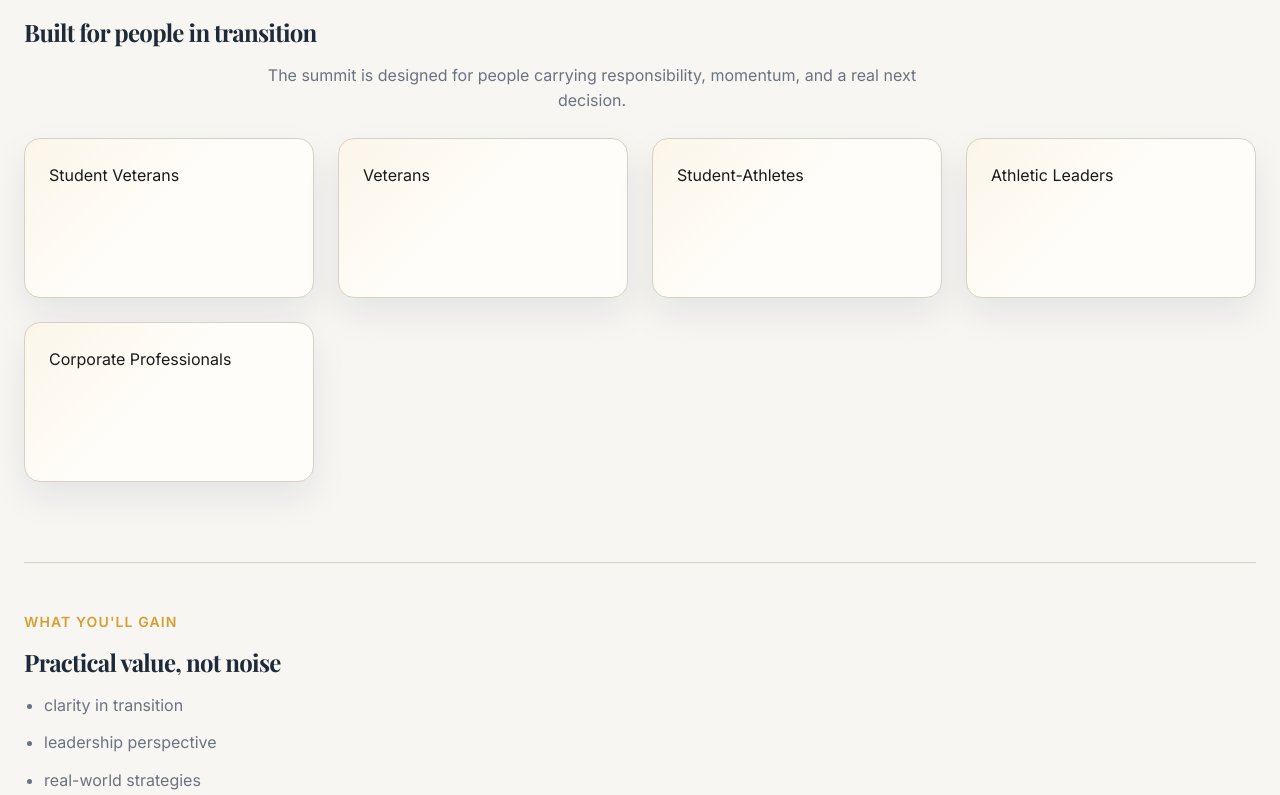
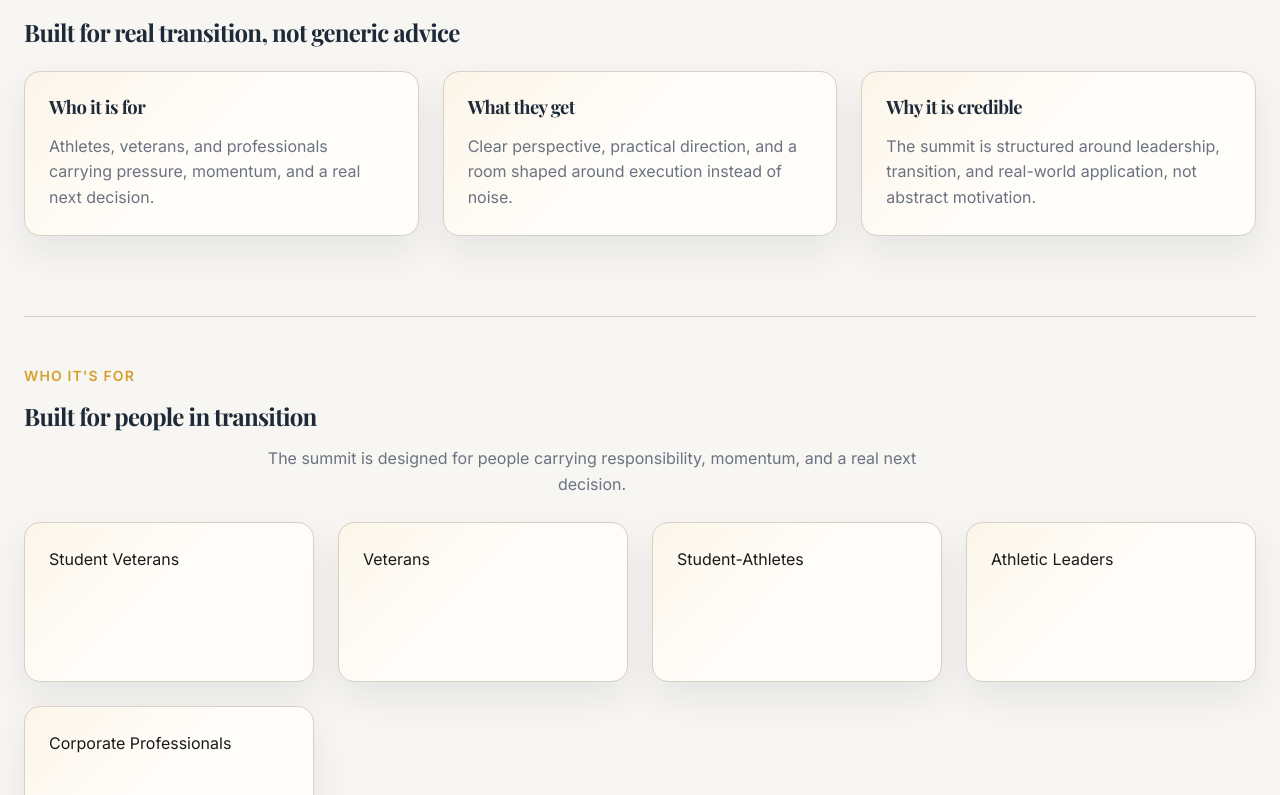
Before and after one commit to gacurl/settled-field-platform, a Next.js app: page / in a window 1280 px wide. Shown: the part 865-1660 px from the top of the page. Built offline with nearby package versions, Linux system fonts and the light colour scheme.

Commit message:
Issue 6-14: add trust and proof layer to landing and summit pages

```diff
--- a/app/page.tsx
+++ b/app/page.tsx
@@ -41,6 +41,34 @@ export default function HomePage() {
       </section>
 
       <section className="public-section public-section--bordered">
+        <p className="public-section__eyebrow">Why This Room Matters</p>
+        <h2 className="public-section__heading">Built for real transition, not generic advice</h2>
+        <div className="audience-grid audience-grid--full">
+          <section className="audience-card">
+            <h3>Who it is for</h3>
+            <p>
+              Athletes, veterans, and professionals carrying pressure, momentum,
+              and a real next decision.
+            </p>
+          </section>
+          <section className="audience-card">
+            <h3>What they get</h3>
+            <p>
+              Clear perspective, practical direction, and a room shaped around
+              execution instead of noise.
+            </p>
+          </section>
+          <section className="audience-card">
+            <h3>Why it is credible</h3>
+            <p>
+              The summit is structured around leadership, transition, and
+              real-world application, not abstract motivation.
+            </p>
+          </section>
+        </div>
+      </section>
+
+      <section className="public-section public-section--bordered">
         <p className="public-section__eyebrow">Who It&apos;s For</p>
         <h2 className="public-section__heading">Built for people in transition</h2>
         <div className="public-section__copy">
@@ -62,10 +90,9 @@ export default function HomePage() {
         <p className="public-section__eyebrow">What You&apos;ll Gain</p>
         <h2 className="public-section__heading">Practical value, not noise</h2>
         <ul className="public-section__list">
-          <li>clarity in transition</li>
-          <li>leadership perspective</li>
-          <li>real-world strategies</li>
-          <li>meaningful connections</li>
+          <li>leave with clearer direction</li>
+          <li>turn pressure into practical next steps</li>
+          <li>build stronger alignment for what comes next</li>
         </ul>
       </section>
 
```
Also changed, not shown: app/summit/page.tsx (+31 -4 lines).
